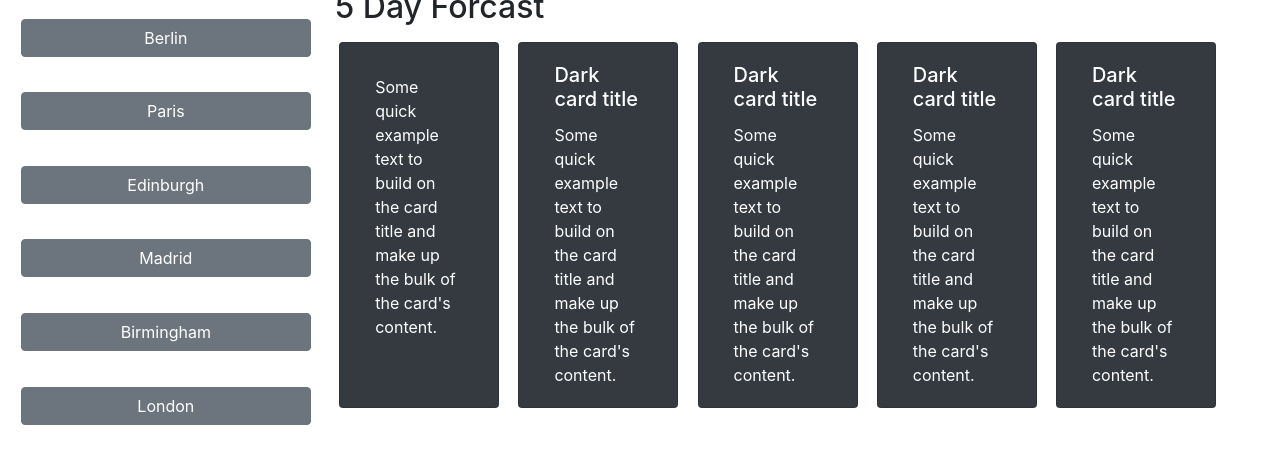
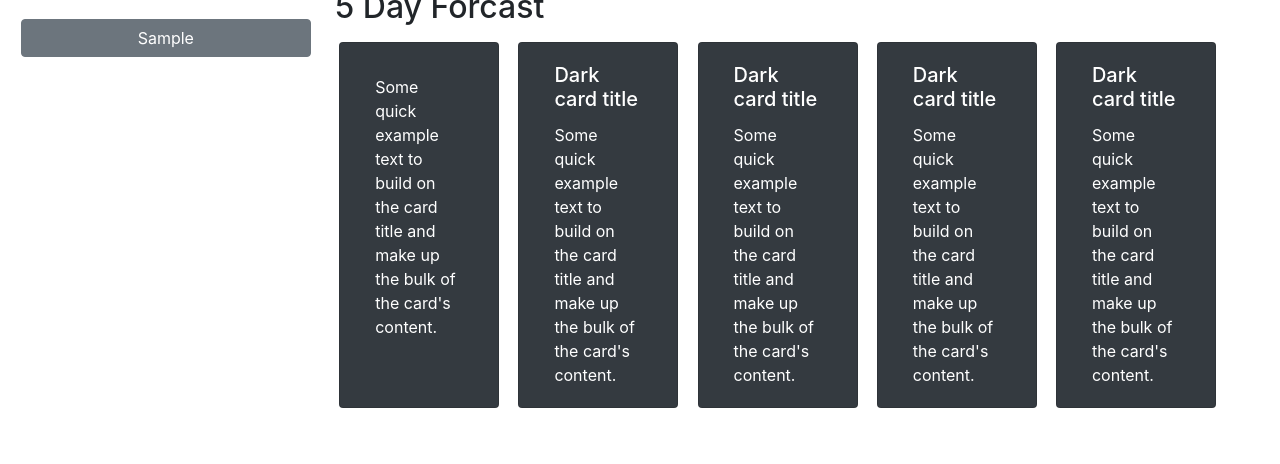
Before and after one commit to Pete-Andrew/weather-dashboard, a plain HTML site: page starter/index.html in a window 1280 px wide. Both pictures are taken after typing "Sample" into the empty fields and a click on the button "Search". Shown: the part 192-656 px from the top of the page. Drawn offline with nearby package versions, Linux system fonts and the light colour scheme; no server answers.

Commit message:
added buttons that arrive on click

```diff
--- a/assets/js/script.js
+++ b/assets/js/script.js
@@ -9,60 +9,106 @@ var APIKey = "bd5a66ab99bbf1e26c28bc82ed4a9f87";
 // Here we are building the URL we need to query the database
 
 $("#search-button").on("click", function(event) {
-// takes information from the text box with id 'search-input'
+  // takes information from the text box with id 'search-input'
   var location = $("#search-input").val();
 
   event.preventDefault();
 
   //gets infomation for the location including lat and long which are needed for the 5 day forcast.
-  var coordinateConverter = "http://api.openweathermap.org/geo/1.0/direct?q=" + location + "&appid=" + APIKey;
+  var coordinateConverter =
+    "http://api.openweathermap.org/geo/1.0/direct?q=" +
+    location +
+    "&appid=" +
+    APIKey;
   // console.log(coordinateConverter);
 
   $.ajax({
     url: coordinateConverter,
-    method: "GET"
-  }).then(function(fiveDayResponse) {
-
+    method: "GET",
+  }).then(function (fiveDayResponse) {
     console.log(fiveDayResponse);
 
     // creates lat and long vars from the response values from the coordinateConverter.
     var lat = fiveDayResponse[0].lat;
     var long = fiveDayResponse[0].lon;
 
-
     // uses lat and long to call a 5 day forcast from the API
-    var fiveDayForcast = "https://api.openweathermap.org/data/2.5/forecast?lat=" + lat + "&lon=" + long + "&appid=" + APIKey;
+    var fiveDayForcast =
+      "https://api.openweathermap.org/data/2.5/forecast?lat=" +
+      lat +
+      "&lon=" +
+      long +
+      "&appid=" +
+      APIKey;
     //converts this data into an array using ajax
     $.ajax({
       url: fiveDayForcast,
-      method: "GET"
-    }).then(function(fiveDayForcastResponse) {
-
+      method: "GET",
+    }).then(function (fiveDayForcastResponse) {
       console.log(fiveDayForcastResponse);
 
-      // var city = fiveDayForcastResponse.city.name;
+      //  creates several vars to log city,humitiy and temp data
       var city = fiveDayResponse[0].name;
       console.log(city);
-      $('#city').text(city);
+      $("#city").text(city);
 
       var humidity = fiveDayForcastResponse.list[0].main.humidity;
-      $('#humidity').text("Relative humidity: " + humidity + "%");
+      $("#humidity").text("Relative humidity: " + humidity + "%");
       console.log(humidity);
 
-      var wind =  fiveDayForcastResponse.list[0].wind.speed;
-      $('#wind').text("Wind speed: " + wind + " m/s");
+      var wind = fiveDayForcastResponse.list[0].wind.speed;
+      $("#wind").text("Wind speed: " + wind + " m/s");
 
+      //converts the kelvin to celcius
       var kelvinToCelciusConverter = 273.15;
       var KelvinTemp = fiveDayForcastResponse.list[0].main.temp;
       var celciusTemp = (KelvinTemp - kelvinToCelciusConverter).toFixed(2);
       $("#temp").text(celciusTemp + " ºC");
-
     });
-
   });
 
-  });
+  var capitalButtonsDiv = document.getElementById("capitalsDiv");
 
+  // creating button element
+  var newButton = document.createElement("button");
+
+  newButton.setAttribute("class", "btn btn-secondary btn-block");
+
+  // creating text to be displayed on button
+  var newButtonText = document.createTextNode(location);
+
+
+
+  // appends text to button
+  newButton.appendChild(newButtonText);
+
+  // appending button to div
+  capitalButtonsDiv.appendChild(newButton);
+
+
+  // $('#newButton').addClass('btn btn-secondary btn-block');
+});
+
+
+  // var myDiv = document.getElementById("capitalsDiv");
+
+  //               // creating button element
+  //               var button = document.createElement('BUTTON');
+
+  //               // creating text to be
+  //               //displayed on button
+  //               var text = document.createTextNode("Button");
+
+  //               // appending text to button
+  //               button.appendChild(text);
+
+  //               // appending button to div
+  //               myDiv.appendChild(button); ;
+
+// var newButtonsDiv = $("capitalsDiv");
+// document.createElement("button");
+// var newButtonText = location;
+// newButtonsDiv.appendChild("button");
 
 // api.openweathermap.org/data/2.5/forecast?lat=44.34&lon=10.99&appid={}
 
--- a/starter/index.html
+++ b/starter/index.html
@@ -31,7 +31,7 @@
             <div class="input-group">
 
               <input class="form-input weather-search" type="text" id="search-input" placeholder="London"
-                aria-labelledby="form-heading" aria-controls="today forecast" /> </input> <br>
+                aria-labelledby="form-heading" aria-controls="today forecast" /> </input>
               <div class="input-group-append">
 
                 <button type="submit" class="btn search-button btn-primary btn-block" id="search-button" aria-label="submit search">
@@ -46,12 +46,9 @@
         <div class="list-group" id="history"></div>
   <!-- buttons on the left of the screen -->
         <div id="capitalsDiv">
-          <button type="button" id = "Berlin"     class="btn btn-secondary btn-block">Berlin</button><br>
-          <button type="button" id = "Paris"      class="btn btn-secondary btn-block">Paris</button><br>
-          <button type="button" id = "Edinburgh"  class="btn btn-secondary btn-block">Edinburgh</button><br>
-          <button type="button" id = "Madrid"     class="btn btn-secondary btn-block">Madrid</button><br>
-          <button type="button" id = "Birmingham" class="btn btn-secondary btn-block">Birmingham</button><br>
-          <button type="button" id = "London"     class="btn btn-secondary btn-block">London</button>
+          <!-- <button type="button" id = "Berlin" class="btn btn-secondary btn-block"> </button><br>   -->
+          <!-- <button type ="button" id = "newButton" class="btn btn-secondary btn-block"></button><br> -->
+
         </div>
 
       </aside>
```
